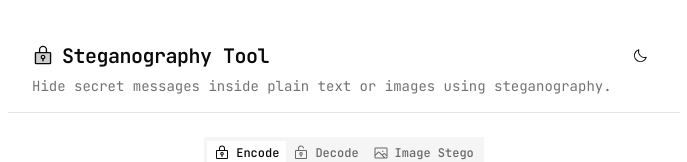
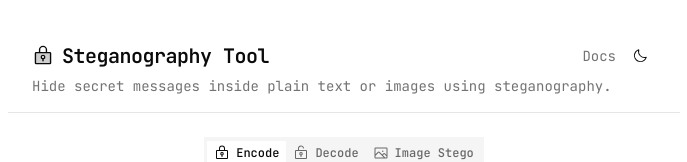
Before and after one commit to bry-ly/Steganography-Tool, a Next.js app: page / in a window 1280 px wide. Shown: the top 162 px of the page, without its empty margins (296-983 px from the left). Built offline with nearby package versions, Linux system fonts and the light colour scheme; what fumadocs-ui would draw is missing.

Commit message:
feat: add docs link to main page header

```diff
--- a/app/page.tsx
+++ b/app/page.tsx
@@ -8,6 +8,7 @@
 import { Separator } from "@/components/ui/separator";
 import { Tabs, TabsContent, TabsList, TabsTrigger } from "@/components/ui/tabs";
 import { Textarea } from "@/components/ui/textarea";
+import Link from "next/link";
 import { ThemeToggle } from "@/components/theme-toggle";
 import { ZWCharSelector } from "@/components/zw-char-selector";
 import {
@@ -209,7 +210,12 @@
             <LockKeyIcon size={22} weight="duotone" />
             <h1 className="text-xl font-semibold tracking-tight">Steganography Tool</h1>
           </div>
-          <ThemeToggle />
+          <div className="flex items-center gap-2">
+            <Link href="/docs" className="text-sm text-muted-foreground hover:text-foreground transition-colors">
+              Docs
+            </Link>
+            <ThemeToggle />
+          </div>
         </div>
         <p className="text-sm text-muted-foreground">
           Hide secret messages inside plain text or images using steganography.
```
